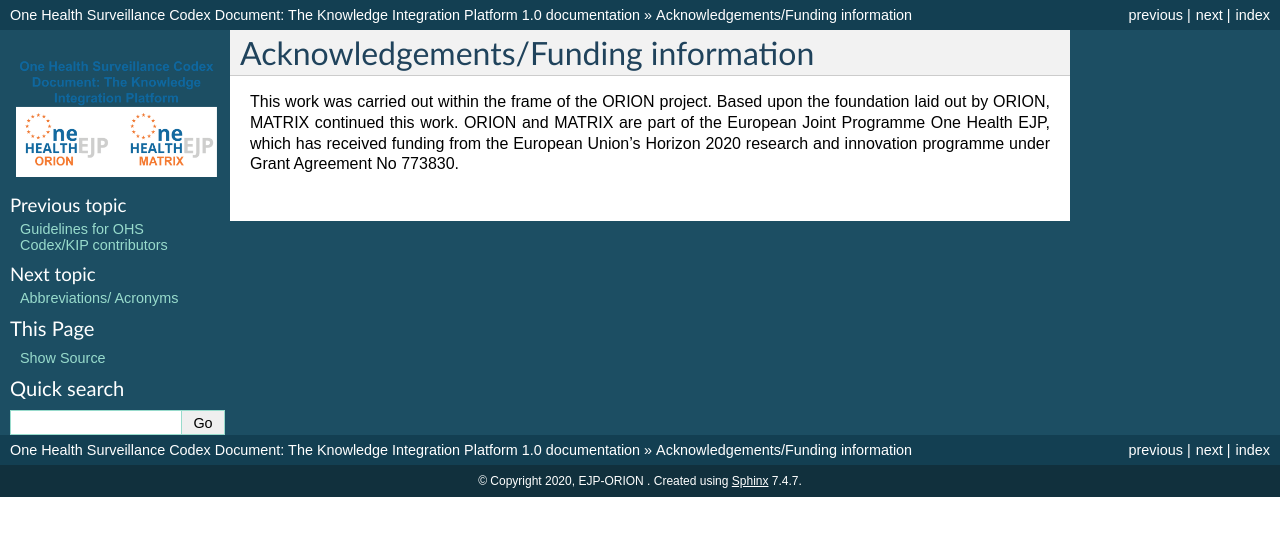
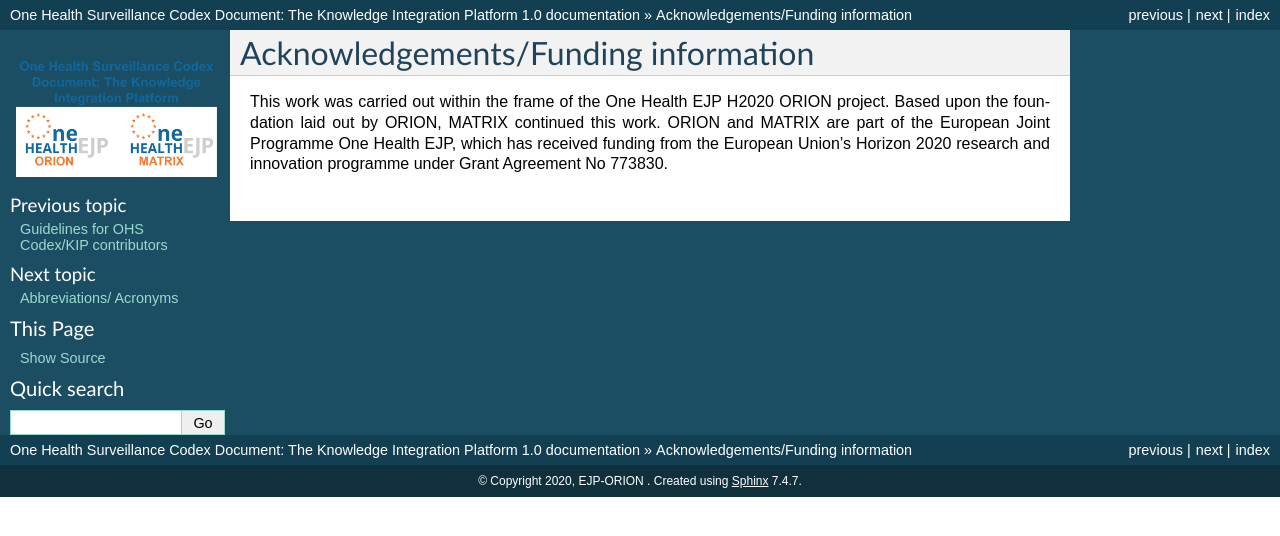
Before and after one commit to EJP-ORION/OH-Surveillance-Codex, a Sphinx documentation site: the page built from docs/7-acknowledgements.rst, in a window 1280 px wide. Shown: the top 536 px of the page. Built offline with Sphinx 7.4.7, drawn with Linux system fonts in a browser that asks for light colours.

Commit message:
Text update

```diff
--- a/docs/7-acknowledgements.rst
+++ b/docs/7-acknowledgements.rst
@@ -2,6 +2,6 @@
 Acknowledgements/Funding information
 ====================================
 
-This work was carried out within the frame of the ORION project. Based upon the foundation laid out by ORION, MATRIX continued this work.
+This work was carried out within the frame of the One Health EJP H2020 ORION project. Based upon the foundation laid out by ORION, MATRIX continued this work.
 ORION and MATRIX are part of the European Joint Programme One Health EJP, which has received funding from the European Union’s Horizon 2020 research
 and innovation programme under Grant Agreement No 773830.
```
